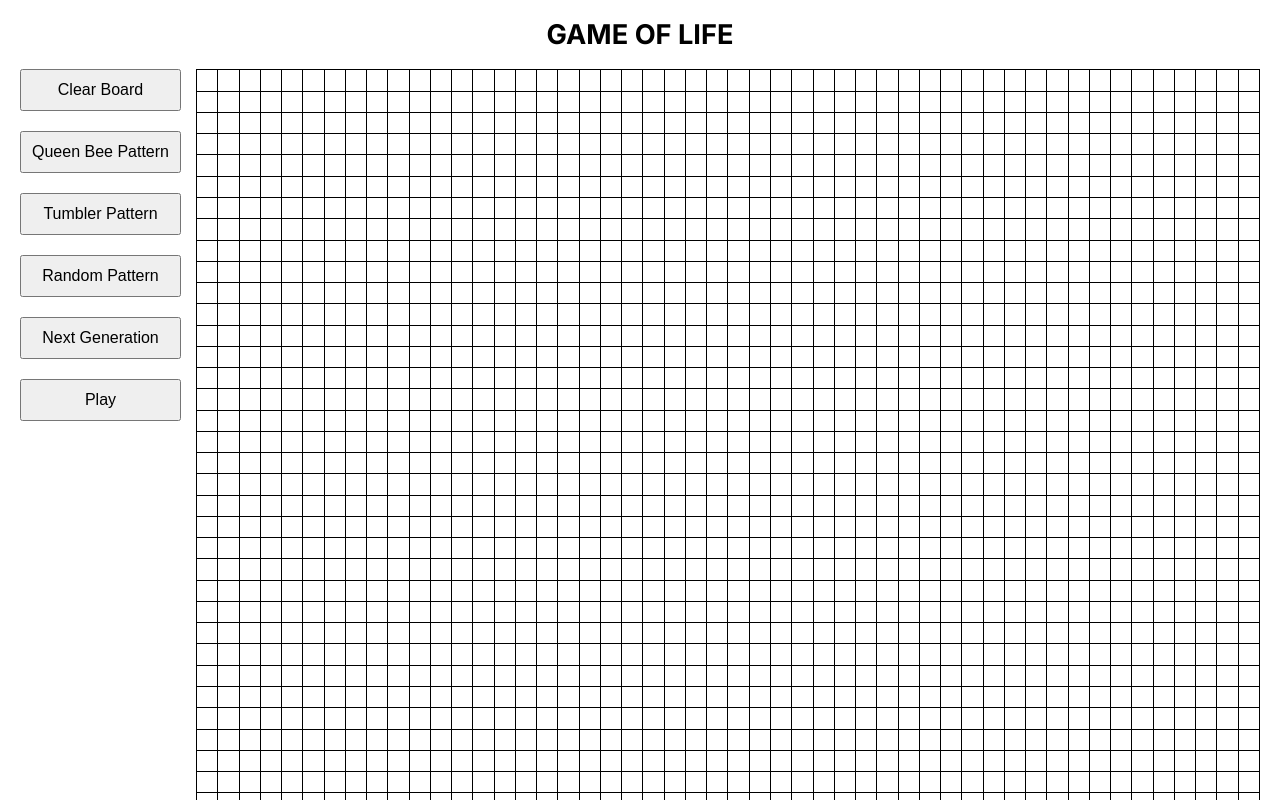
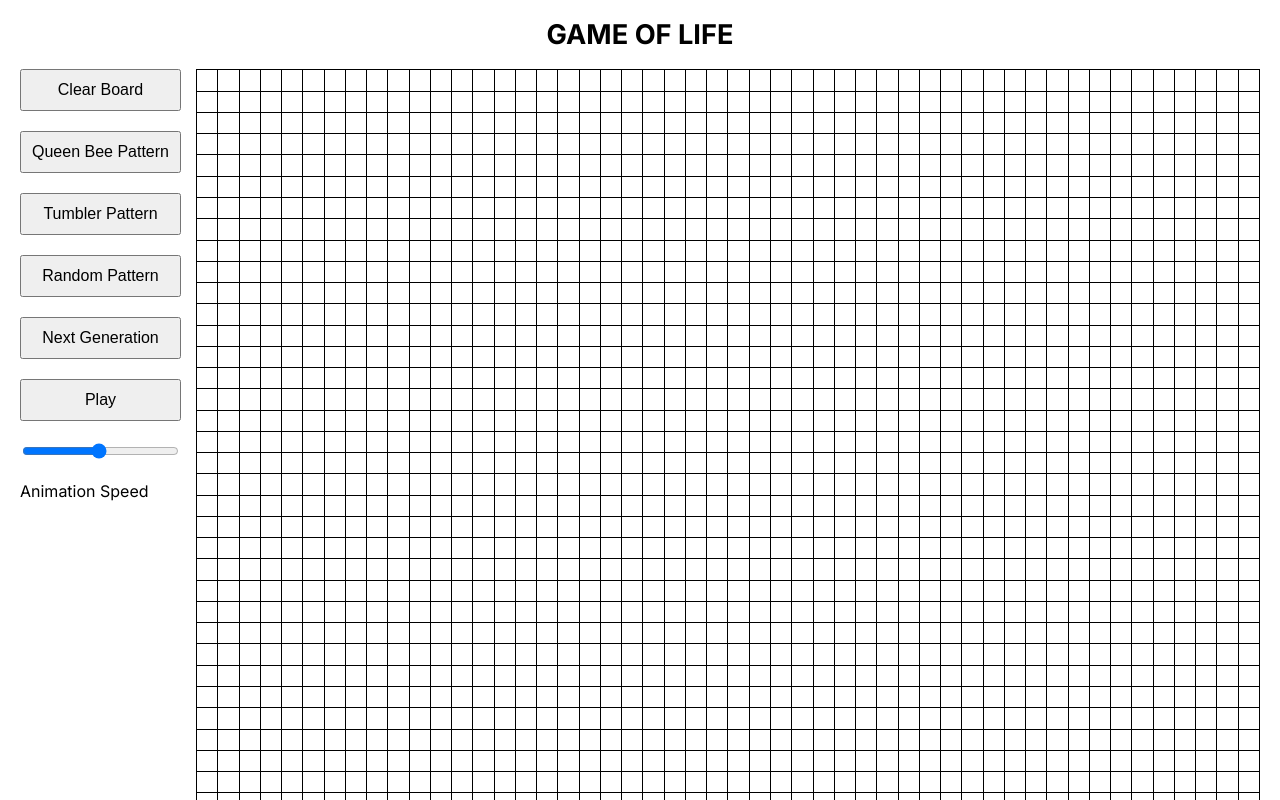
Before and after one commit to Okios2/Game-of-Life, a Next.js app: page / in a window 1280 px wide. Shown: the top 800 px of the page. Built offline with nearby package versions, Linux system fonts and the light colour scheme.

Commit message:
Adding animation speed slider

```diff
--- a/app/components/grid.tsx
+++ b/app/components/grid.tsx
@@ -11,11 +11,10 @@ export const cols = 50;
 const minCellSize = 10;
 const gapWidth = 1;
 const minWidth = (cols*minCellSize)+gapWidth*(cols-1);
-const fps = 30;
-const interval = 1000 / fps;
 
-const GameBoard = forwardRef(({isRunning}: {isRunning: boolean}, ref: Ref<any>) => {
+const GameBoard = forwardRef(({isRunning, fps}: {isRunning: boolean, fps: number}, ref: Ref<any>) => {
   const [grid, setGrid] = useState<boolean[][]>(createArray(rows, cols));
+  const interval = 1000 / fps;
 
   const setPattern = (pattern: boolean[][]) => {
     const newGrid = createArray(rows, cols);
--- a/app/components/gridContainer.tsx
+++ b/app/components/gridContainer.tsx
@@ -11,6 +11,7 @@ import tumblerPattern from "../patterns/tumbler";
 const GridContainer = () => {
     const [isRunning, setIsRunning] = useState(false);
     const [patternIndex, setPatternIndex] = useState(0);
+    const [fps, setFps] = useState(30);
     const gridRef = useRef<{setPattern: (pattern: boolean[][]) => void, nextGrid: () => void}>();
     const resetToQeenBeeGrid = () => gridRef.current?.setPattern(queenBeePattern);
     const resetToRandomGrid  = () => gridRef.current?.setPattern(randomPattern(rows, cols));
@@ -48,9 +49,20 @@ const GridContainer = () => {
                 ))}
                 <ActionButton onClick={setNextGeneration}  name="Next Generation" disabled={isRunning}/>
                 <ActionButton onClick={handleSimulation} name={isRunning ? "Pause" : "Play"}/>
+                <input
+                    type="range"
+                    id="speed-animation"
+                    name="speed-animation"
+                    value={fps}
+                    onChange={(e) => {setFps(Number(e.target.value))}}
+                    min={1}
+                    max={60}
+                    disabled={isRunning}
+                />
+                <label htmlFor="speed-animation">Animation Speed</label>
             </div>
             <div className={styles.gridcontainer}>
-                <GameBoard isRunning={isRunning} ref={gridRef} />
+                <GameBoard isRunning={isRunning} fps={fps} ref={gridRef} />
             </div>
         </div>
     )
```
